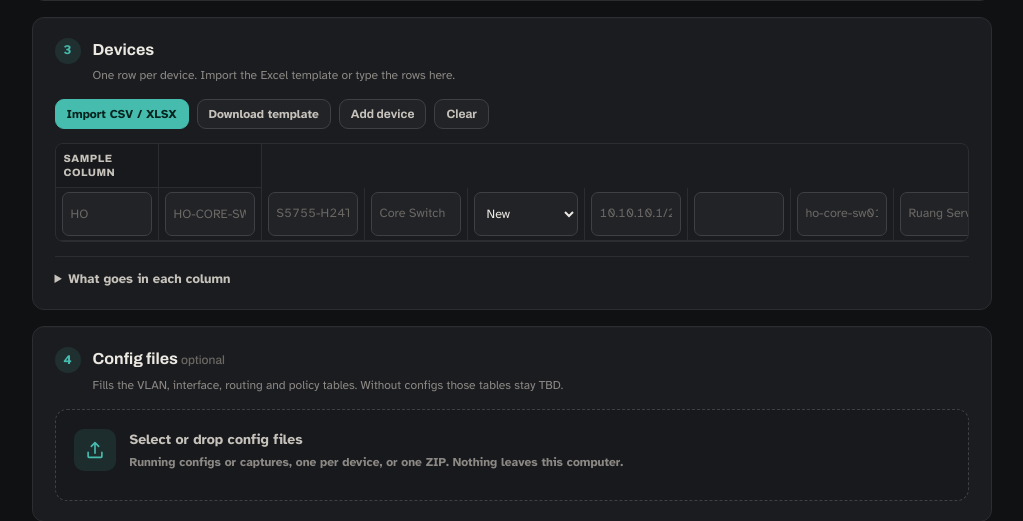
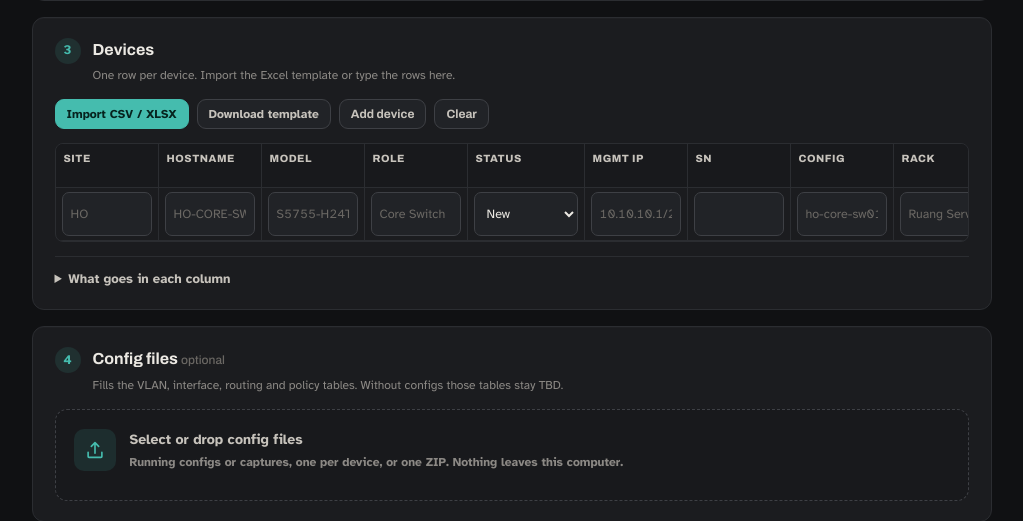
Before and after one commit to Crawling-Bil/Keystone, a Flask app: template templates/lld_index.html in a window 1280 px wide. Shown: the part 869-1390 px from the top of the page, without its empty margins (244-1267 px from the left). Run offline with Flask 3, Linux system fonts and the light colour scheme; the template is opened without the code that fills it: most values are stand-ins (such as "Sample title", 1, 10 or a date in 2020); data that the repository does not hold is empty; parts of the project's set-up code (start-up, migrations or seed data) failed here and were passed over; some libraries are stand-ins or nearby versions.

Commit message:
LLD Index: device table header built from the same column list as the inputs
Co-Authored-By: Claude Opus 5.5 <noreply@anthropic.com>
Claude-Session: https://claude.ai/code/session_012JN7V4Ebc3HWUTo7uyhAg6

```diff
--- a/static/js/lld_index.js
+++ b/static/js/lld_index.js
@@ -15,6 +15,10 @@
     };
     const PLACE = ["HO", "HO-CORE-SW01", "S5755-H24T4Y2CZ", "Core Switch", "", "10.10.10.1/24", "", "ho-core-sw01.txt", "Ruang Server Rack 1", "42", "30", "1"];
     const NARROW = new Set(["rack_size", "u", "u_height"]);
+    const LABELS = { site: "Site", hostname: "Hostname", model: "Model", role: "Role", status: "Status", mgmt_ip: "Mgmt IP",
+      serial: "SN", config: "Config", rack: "Rack", rack_size: "Rack Size", u: "U", u_height: "U Height" };
+    // The header comes from the same list as the inputs, so the two always line up.
+    $("head").innerHTML = COLS.map(c => `<th>${LABELS[c]}</th>`).join("") + `<th aria-label="Remove"></th>`;
     let configFiles = [];
 
     // ------------------------------------------------------------ inventory rows
--- a/templates/lld_index.html
+++ b/templates/lld_index.html
@@ -55,7 +55,7 @@
         <span class="an-status" data-role="inventory-status"></span>
       </div>
       <div class="li-table-wrap"><table class="li-table">
-        <thead><tr>{% for c in columns %}<th>{{ c }}</th>{% endfor %}<th aria-label="Remove"></th></tr></thead>
+        <thead><tr data-role="head">{% for c in columns %}<th>{{ c }}</th>{% endfor %}<th aria-label="Remove"></th></tr></thead>
         <tbody data-role="rows"></tbody>
       </table></div>
       <details class="li-more">
```
